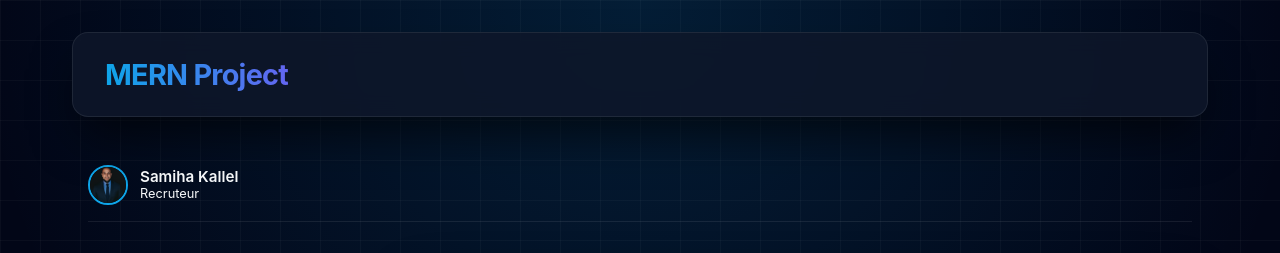
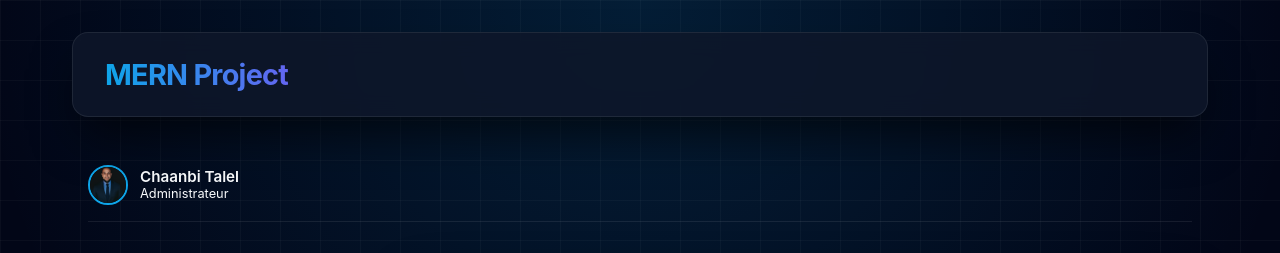
Before and after one commit to talelchaanbi/MERNProjectTalel, a React (Vite) app in the folder frontend/: page / in a window 1280 px wide. Shown: the top 253 px of the page. Built offline with nearby package versions, Linux system fonts and the light colour scheme; no server answers.

Commit message:
feat: update user information in LandingPage component

```diff
--- a/frontend/src/components/LandingPage.jsx
+++ b/frontend/src/components/LandingPage.jsx
@@ -20,8 +20,8 @@ export default function LandingPage({ onGoToLogin }) {
           <div className="user-profile-mini">
             <img src={talelPhoto} alt="Samiha Kallel" className="avatar-circle" />
             <div className="user-info">
-              <span className="name">Samiha Kallel</span>
-              <span className="role">Recruteur</span>
+              <span className="name">Chaanbi Talel</span>
+              <span className="role">Administrateur</span>
             </div>
           </div>
       </div>
```
